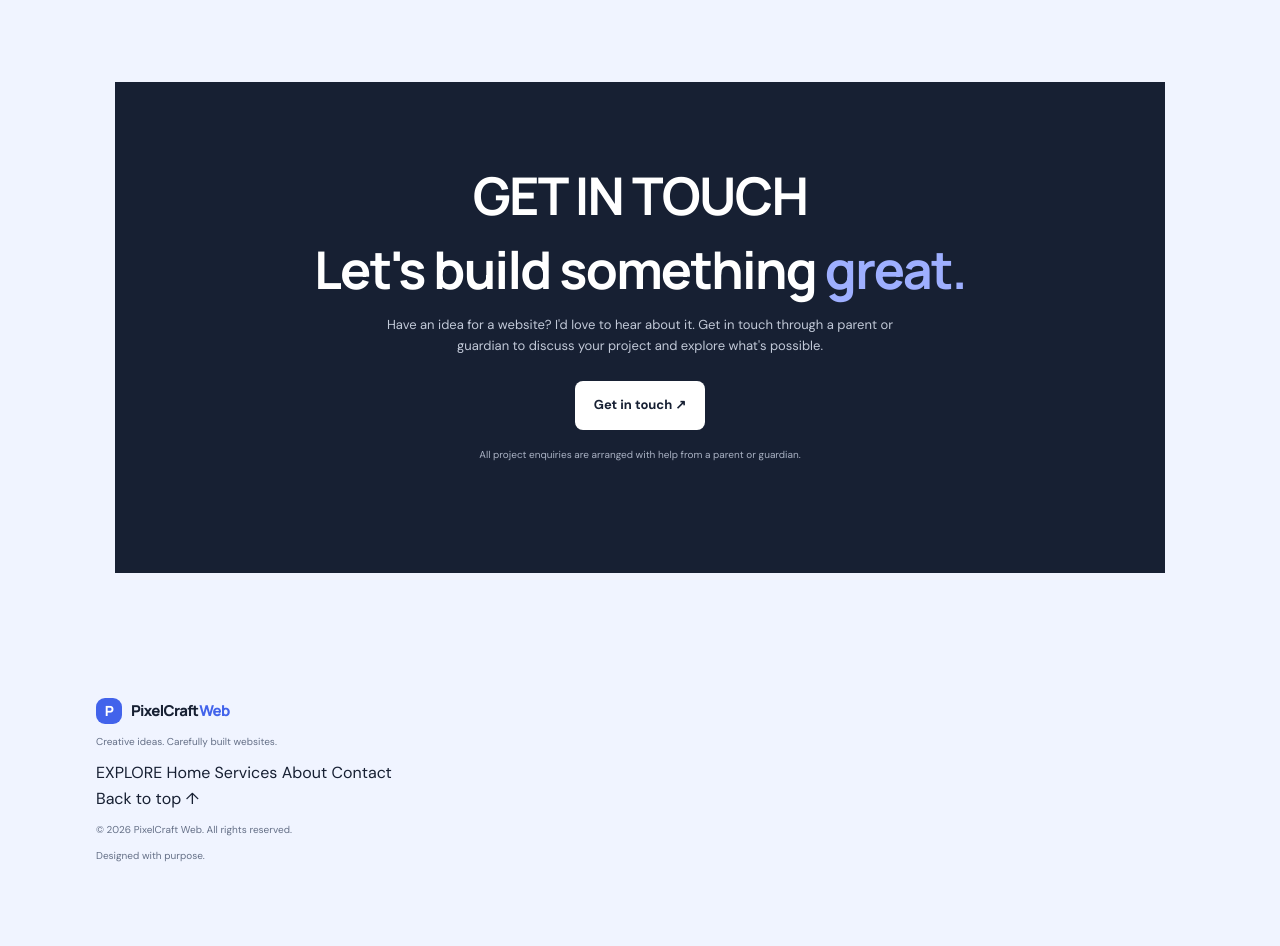
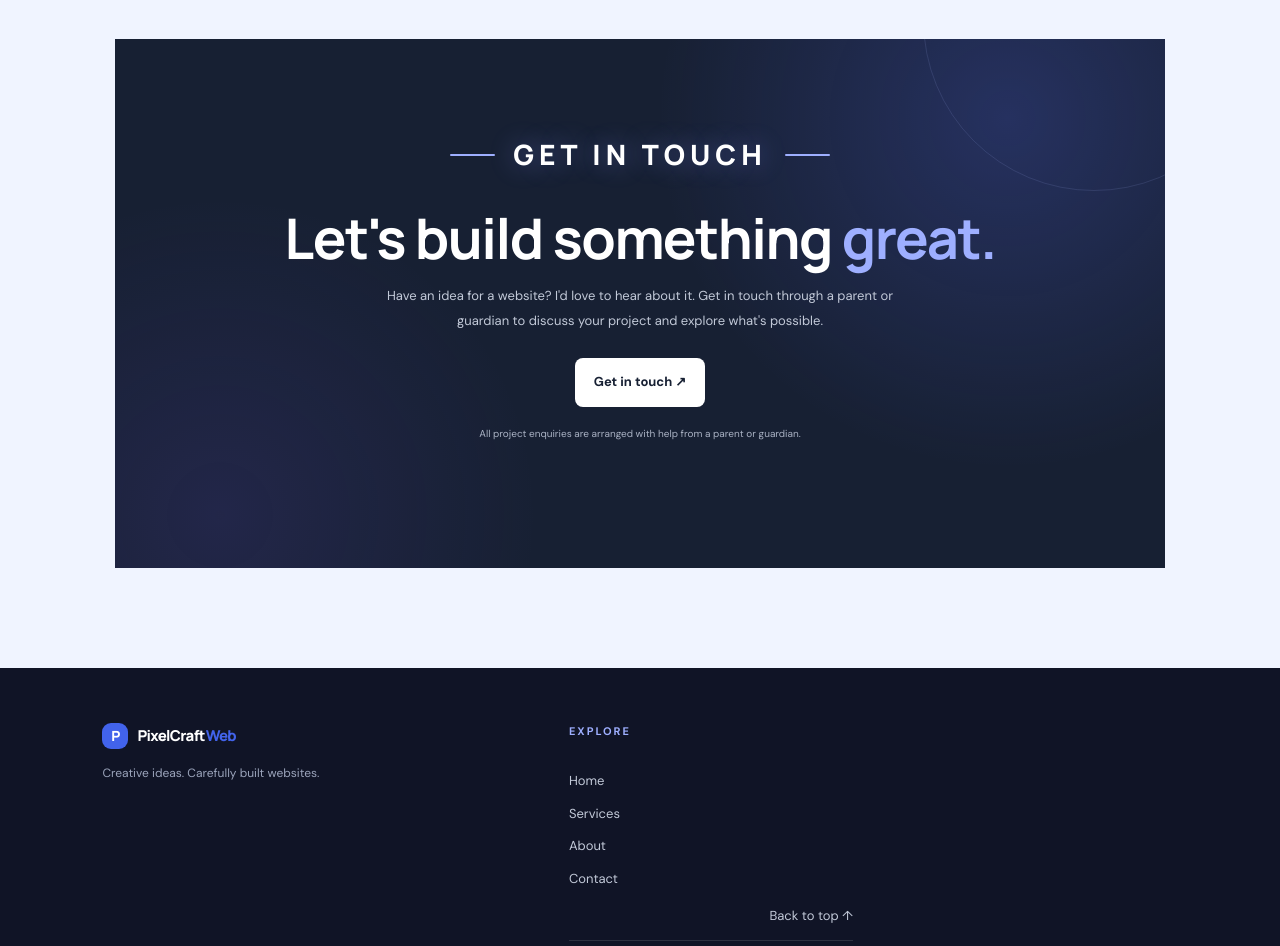
Before and after one commit to CodingWiz123-glitch/pixelcraft-web, a plain HTML site: page index.html in a window 1280 px wide. Shown: the part 2680-3626 px from the top of the page. Before the commit the page ends 3579 px from the top, so only its background shows below. Drawn offline with Linux system fonts and the light colour scheme.

Commit message:
Update style.css

```diff
--- a/style.css
+++ b/style.css
@@ -60,7 +60,11 @@ h1 span, h2 span { color: var(--blue); }
 .section-heading { max-width: 610px; margin-bottom: 42px; }
 h2 { font-size: clamp(32px, 4vw, 47px); margin: 0 0 15px; }
 .section-heading > p:last-child, .about-section p:not(.eyebrow) { color: var(--muted); font-size: 14px; }
-.service-grid { display: grid; grid-template-columns: repeat(3, 1fr); gap: 17px; }
+.service-grid {
+    display: grid;
+    grid-template-columns: repeat(2, 1fr);
+    gap: 17px;
+}
 .service-card { border: 1px solid var(--line); padding: 27px; border-radius: 12px; background: white; }
 .icon { width: 39px; height: 39px; display: grid; place-items: center; color: var(--blue); background: var(--pale); border-radius: 10px; font-size: 20px; }
 .service-card h3 { font-size: 17px; letter-spacing: -.5px; margin: 23px 0 9px; }
@@ -80,15 +84,96 @@ h2 { font-size: clamp(32px, 4vw, 47px); margin: 0 0 15px; }
 .project-info p { margin: 0; color: var(--muted); font-size: 10px; }
 .project-number { color: #a4adbf; font-size: 12px; font-weight: 800; }
 .about-section { display: grid; grid-template-columns: 190px 1fr; gap: 55px; align-items: center; max-width: 1000px; margin: auto; }
-.about-badge { width: 160px; height: 160px; border-radius: 35px; display: grid; place-items: center; background: var(--pale); color: var(--blue); font: 800 54px Manrope; transform: rotate(-5deg); }
-.about-badge span { color: var(--ink); }
-.contact-section { text-align: center; padding: 85px 20px; background: var(--ink); color: white; }
-.contact-section .eyebrow { color: #aabaff; }
-.contact-section h2 { font-size: clamp(34px, 5vw, 52px); }
-.contact-section h2 span { color: #9eafff; }
-.contact-section > p:not(.eyebrow) { max-width: 510px; margin: 0 auto 25px; color: #c2c9d8; font-size: 13px; }
-.button-light { background: white; color: var(--ink); }
-.contact-section .contact-note { margin-top: 17px !important; font-size: 10px !important; color: #aab2c4 !important; }
+.about-badge {
+    width: 160px;
+    height: 160px;
+    border-radius: 35px;
+    display: flex;
+    align-items: center;
+    justify-content: center;
+    background: var(--pale);
+    color: var(--blue);
+    font: 800 54px Manrope;
+    transform: rotate(-5deg);
+}
+
+.about-badge span {
+    color: var(--ink);
+}
+
+/* CONTACT SECTION */
+.contact-section {
+    position: relative;
+    isolation: isolate;
+    overflow: hidden;
+    text-align: center;
+    padding: 100px 20px;
+    background:
+        radial-gradient(circle at 85% 15%, rgba(91, 110, 255, 0.22), transparent 35%),
+        radial-gradient(circle at 10% 90%, rgba(110, 80, 220, 0.13), transparent 30%),
+        var(--ink);
+    color: white;
+}
+
+.contact-section::before {
+    content: "";
+    position: absolute;
+    width: 340px;
+    height: 340px;
+    border: 1px solid rgba(170, 186, 255, 0.13);
+    border-radius: 50%;
+    top: -190px;
+    right: -100px;
+    pointer-events: none;
+}
+
+.contact-section > * {
+    position: relative;
+    z-index: 1;
+}
+
+.contact-section .eyebrow {
+    color: #aabaff;
+    font-size: 15px;
+    font-weight: 800;
+    letter-spacing: 3px;
+    margin-bottom: 18px;
+}
+
+.contact-section h2 {
+    font-size: clamp(34px, 5vw, 56px);
+    letter-spacing: -1.5px;
+}
+
+.contact-section h2 span {
+    color: #9eafff;
+}
+
+.contact-section > p:not(.eyebrow) {
+    max-width: 510px;
+    margin: 0 auto 25px;
+    color: #c2c9d8;
+    font-size: 13px;
+    line-height: 1.9;
+}
+
+.button-light {
+    background: white;
+    color: var(--ink);
+    transition: transform 0.25s ease, box-shadow 0.25s ease;
+}
+
+.contact-section .button-light:hover {
+    transform: translateY(-4px);
+    box-shadow: 0 12px 30px rgba(120, 140, 255, 0.25);
+}
+
+.contact-section .contact-note {
+    margin-top: 17px !important;
+    font-size: 10px !important;
+    color: #aab2c4 !important;
+}
+
 footer { padding: 25px 7.5%; display: flex; align-items: center; justify-content: space-between; gap: 15px; }
 footer p, .back-top { color: var(--muted); font-size: 10px; }
 .footer-logo { font-size: 15px; }
@@ -110,3 +195,119 @@ footer p, .back-top { color: var(--muted); font-size: 10px; }
 .hero-title {
     color: #2563eb;
 }
+@media (max-width: 700px) {
+    .service-grid {
+        grid-template-columns: 1fr;
+    }
+}
+/* Keep all service cards the same width */
+.service-grid .service-card:last-child {
+    grid-column: auto;
+}
+/* CONTACT SECTION HEADING */
+.contact-heading {
+    display: flex;
+    align-items: center;
+    justify-content: center;
+    gap: 18px;
+    margin-bottom: 35px;
+}
+
+.contact-heading h2 {
+    font-size: 28px;
+    font-weight: 800;
+    letter-spacing: 5px;
+    color: #ffffff;
+    margin: 0;
+    text-shadow: 0 0 25px rgba(130, 145, 255, 0.45);
+}
+
+.contact-line {
+    width: 45px;
+    height: 2px;
+    background: #9eafff;
+    border-radius: 5px;
+}
+
+
+/* FOOTER */
+.site-footer {
+    background: #101426;
+    color: white;
+    padding: 55px 8% 22px;
+}
+
+.footer-main {
+    display: grid;
+    grid-template-columns: 1.5fr 1fr 1fr;
+    align-items: start;
+    gap: 40px;
+    padding-bottom: 45px;
+}
+
+.footer-brand p {
+    color: #9ba4bb;
+    font-size: 12px;
+    margin-top: 15px;
+}
+
+.footer-heading {
+    display: block;
+    color: #9eafff;
+    font-size: 11px;
+    font-weight: 800;
+    letter-spacing: 2px;
+    margin-bottom: 18px;
+}
+
+.footer-links {
+    display: flex;
+    flex-direction: column;
+    gap: 12px;
+}
+
+.footer-links a,
+.footer-back a {
+    color: #c2c9d8;
+    font-size: 13px;
+    text-decoration: none;
+    transition: color 0.2s ease;
+}
+
+.footer-links a:hover,
+.footer-back a:hover {
+    color: #9eafff;
+}
+
+.footer-back {
+    justify-self: end;
+}
+
+.footer-bottom {
+    width: 100%;
+    box-sizing: border-box;
+    border-top: 1px solid rgba(255,255,255,0.12);
+    padding-top: 20px;
+    display: flex;
+    justify-content: space-between;
+    gap: 15px;
+    color: #858da3;
+    font-size: 11px;
+}
+
+/* MOBILE FOOTER */
+@media (max-width: 700px) {
+    .footer-main {
+        grid-template-columns: 1fr;
+        gap: 35px;
+    }
+
+    .footer-back {
+        justify-self: start;
+    }
+
+    .footer-bottom {
+        flex-direction: column;
+        gap: 8px;
+    }
+}
```
